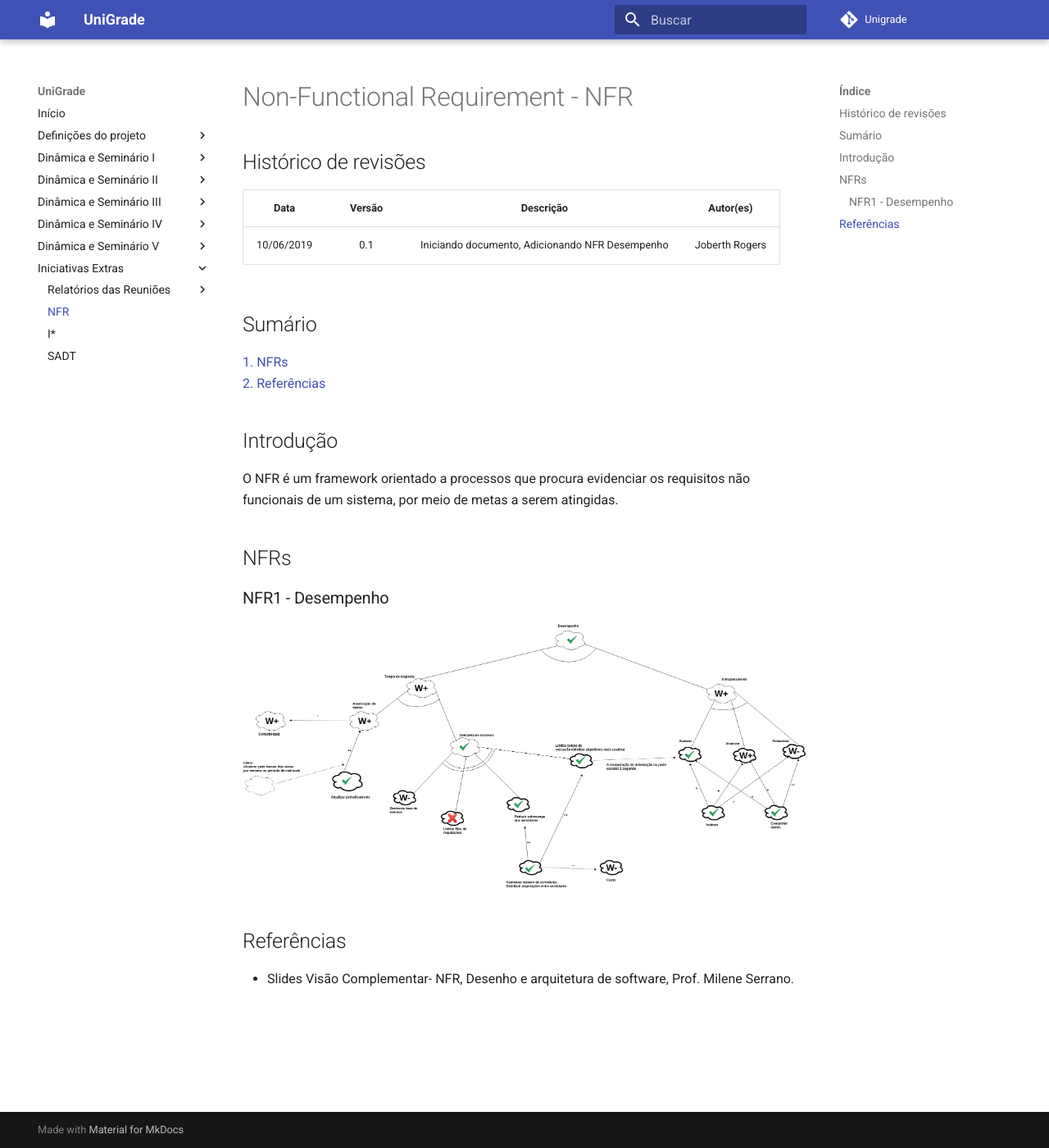
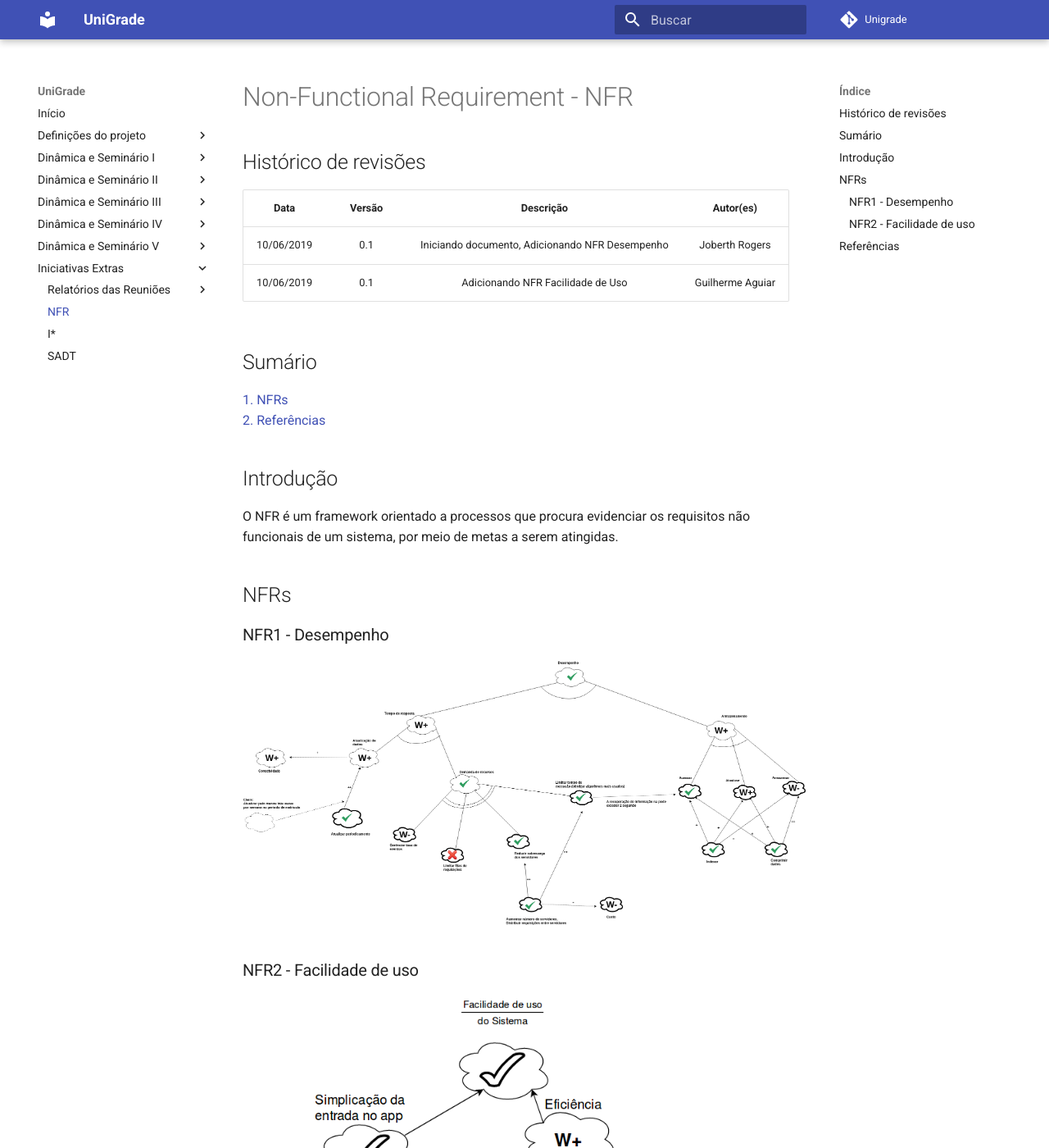
Before and after one commit to ads-unigrade-2019-1/Wiki, an MkDocs documentation site: the page built from docs/iniciativas_extras/nfr.md, in a window 1280 px wide and 1400 px high. Shown: the whole window at 82% size. Built offline with MkDocs 1.6.1 and Material for MkDocs 9.7.7, drawn with Linux system fonts in a browser that asks for light colours.

```diff
--- a/docs/iniciativas_extras/nfr.md
+++ b/docs/iniciativas_extras/nfr.md
@@ -4,6 +4,7 @@
 |   Data   |  Versão  |        Descrição       |          Autor(es)          |
 |:--------:|:--------:|:----------------------:|:---------------------------:|
 |10/06/2019|    0.1   | Iniciando documento, Adicionando NFR Desempenho | Joberth Rogers |
+|10/06/2019|    0.1   | Adicionando NFR Facilidade de Uso | Guilherme Aguiar |
 
 ## Sumário
 [1. NFRs ](#nfrs) <br>
@@ -19,6 +20,10 @@
 
 [![nfr desempenho](img/nfr-desempenho.png)](img/nfr-desempenho.png)
 
+### NFR2 - Facilidade de uso
+
+[![nfr desempenho](img/nfr-facilidade.png)](img/nfr-facilidade.png)
+
 ## Referências
 
 * Slides Visão Complementar- NFR, Desenho e arquitetura de software, Prof. Milene Serrano. <br/>
```
Also changed, not shown: docs/iniciativas_extras/istar.md (+5 -0 lines), docs/iniciativas_extras/img/istar-unigrade.png (added), docs/iniciativas_extras/img/nfr-facilidade.png (added).
